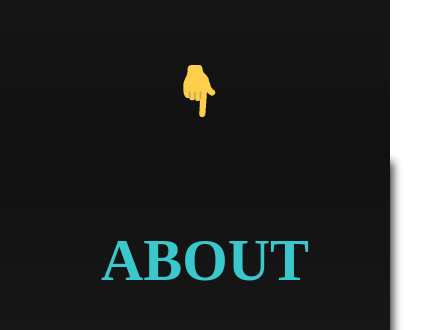
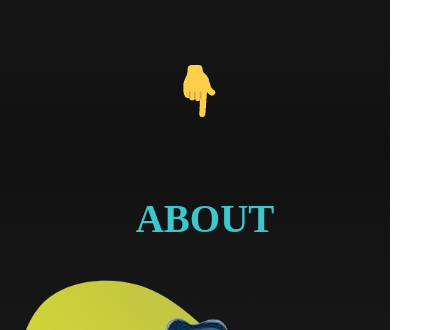
Before and after one commit to Ch-wd/thisguy, a plain HTML site: page index.html in a window 390 px wide. Shown: the part 695-1025 px from the top of the page, 443 px wide, since content can reach past the window. Drawn offline with Linux system fonts and the light colour scheme.

```diff
--- a/css/styles.css
+++ b/css/styles.css
@@ -618,8 +618,8 @@ p{
 
 	}
 	h1{
-		padding-top: 20%;
-		font-size: 15vw;
+		padding-top: 12%;
+		font-size: 10vw;
 	}
 
 	p{
```
